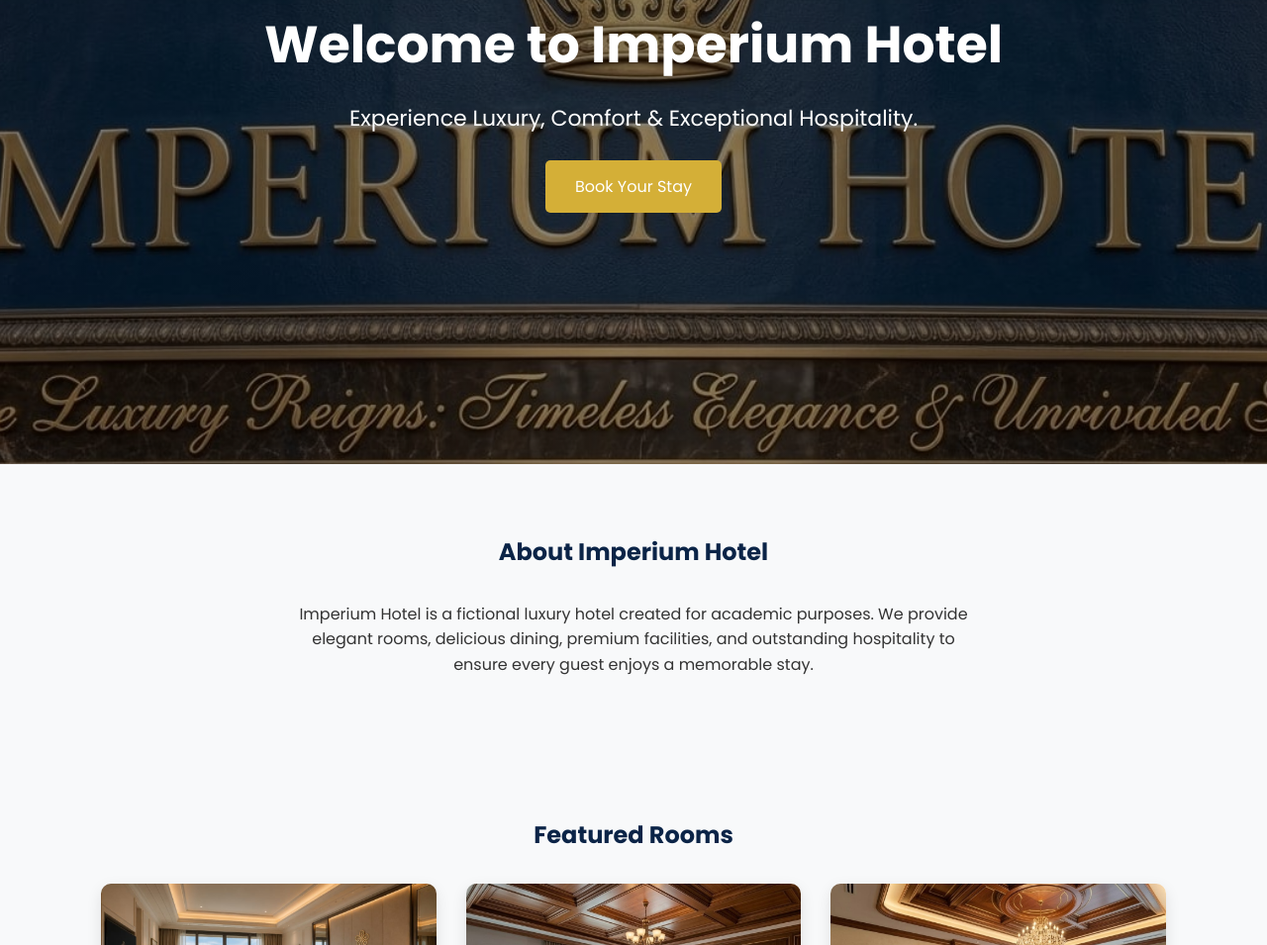
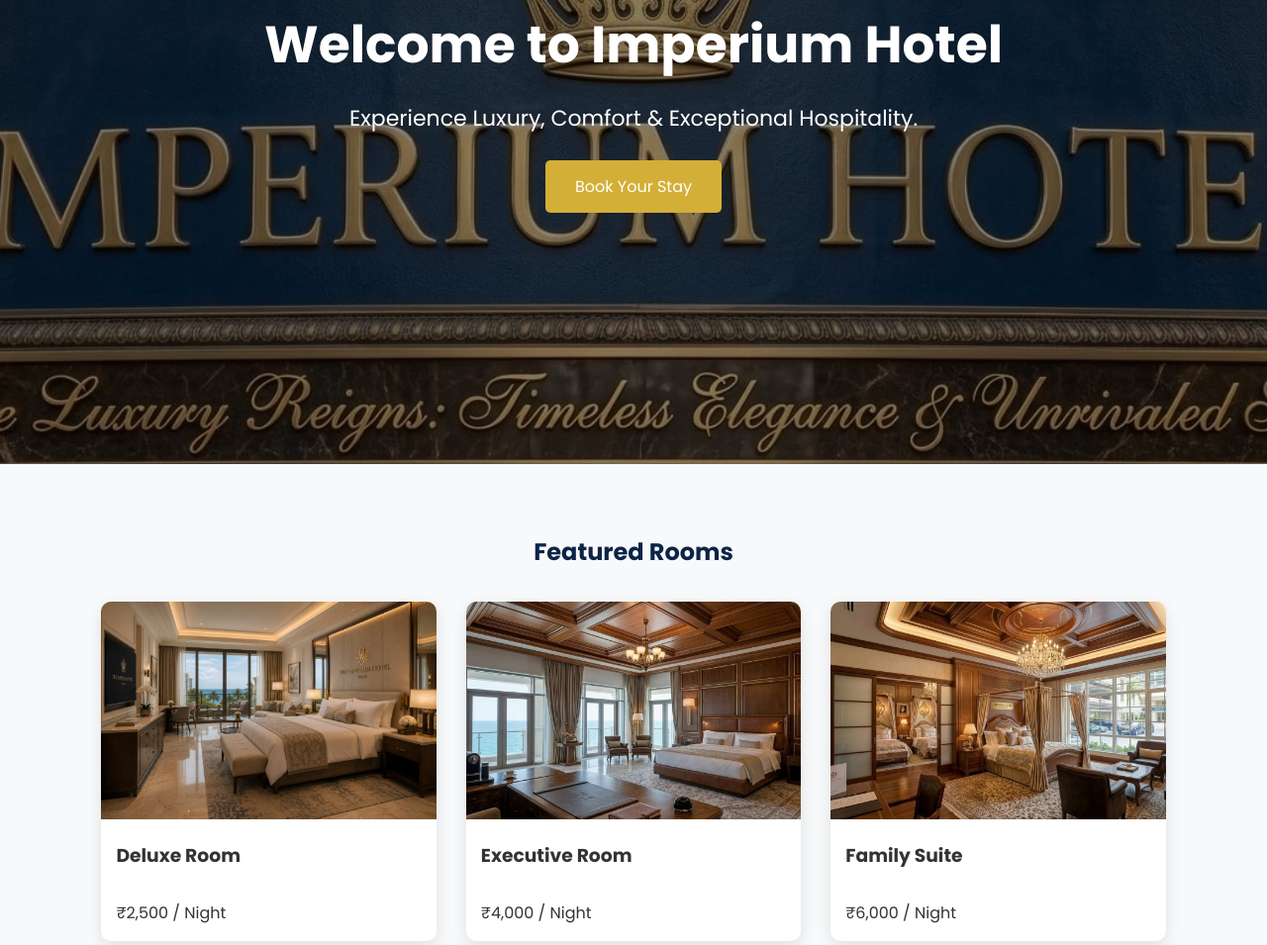
Before and after one commit to vineethreddy-1459/Imperium-Hotel, a plain HTML site: page index.html in a window 1280 px wide. Shown: the part 325-1280 px from the top of the page at 99% size. Drawn offline with Linux system fonts and the light colour scheme.

Commit message:
Update index.html

```diff
--- a/index.html
+++ b/index.html
@@ -1,5 +1,6 @@
 <!DOCTYPE html>
 <html lang="en">
+
 <head>
     <meta charset="UTF-8">
     <meta name="viewport" content="width=device-width, initial-scale=1.0">
@@ -11,9 +12,8 @@
     <link rel="stylesheet" href="style.css">
 </head>
 
-<!--Start of Tawk.to Script-->
 <script type="text/javascript">
-var Tawk_API=Tawk_API||{}, Tawk_LoadStart=new Date();
+var Tawk_API=Tawk_API||{},Tawk_LoadStart=new Date();
 (function(){
 var s1=document.createElement("script"),s0=document.getElementsByTagName("script")[0];
 s1.async=true;
@@ -23,7 +23,7 @@ s1.setAttribute('crossorigin','*');
 s0.parentNode.insertBefore(s1,s0);
 })();
 </script>
-<!--End of Tawk.to Script-->
+
 <body>
 
 <header>
@@ -48,8 +48,6 @@ s0.parentNode.insertBefore(s1,s0);
 
 </header>
 
-<!-- Hero Section -->
-
 <section class="hero">
 
 <div class="hero-content">
@@ -68,21 +66,22 @@ s0.parentNode.insertBefore(s1,s0);
 
 </section>
 
-<!-- About Preview -->
-
+<!--
 <section class="about-preview">
 
-    <h2>About Imperium Hotel</h2>
+<h2>Discover Imperium Hotel</h2>
 
 <p>
-        Imperium Hotel is a fictional luxury hotel created for academic purposes.
-        We provide elegant rooms, delicious dining, premium facilities, and
-        outstanding hospitality to ensure every guest enjoys a memorable stay.
+Experience elegant rooms, premium facilities, delicious dining,
+and exceptional hospitality designed to make every stay unforgettable.
 </p>
 
+<a href="about.html" class="btn">
+Learn More
+</a>
+
 </section>
-
-<!-- Featured Rooms -->
+-->
 
 <section class="rooms">
 
@@ -112,8 +111,6 @@ s0.parentNode.insertBefore(s1,s0);
 
 </section>
 
-<!-- Facilities -->
-
 <section class="facilities">
 
 <h2>Hotel Facilities</h2>
@@ -128,8 +125,6 @@ s0.parentNode.insertBefore(s1,s0);
 </div>
 
 </section>
-
-<!-- Testimonials -->
 
 <section class="testimonials">
 
@@ -153,15 +148,12 @@ s0.parentNode.insertBefore(s1,s0);
 
 </section>
 
-<!-- Footer -->
-
 <footer>
 
 <p>© 2026 Imperium Hotel. All Rights Reserved.</p>
 
 <p>
-        This website is a fictional academic project created for educational
-        purposes only.
+This website is a fictional academic project created for educational purposes only.
 </p>
 
 </footer>
```
Lines whose indentation alone changed are shown as unchanged.
